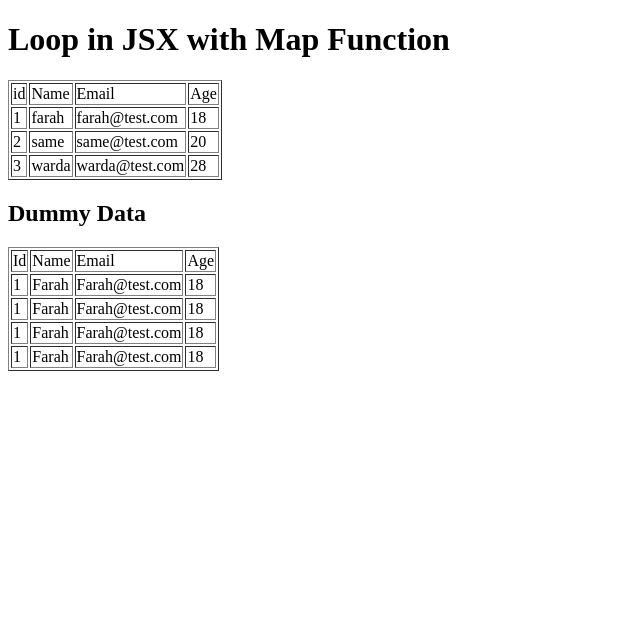
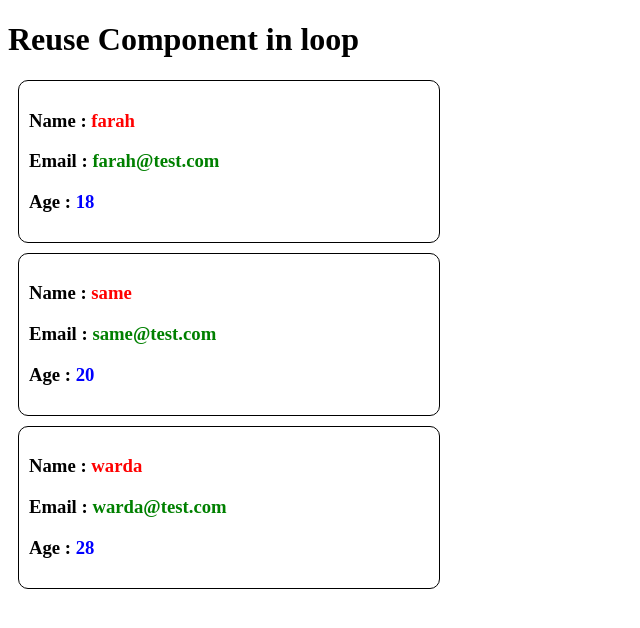
Before and after one commit to Farah-Saleem270/Reactjs-practice, a React (Vite) app: page / in a window 1280 px wide. Shown: the top 628 px of the page, without its empty margins (0-640 px from the left). Built offline with nearby package versions, Linux system fonts and the light colour scheme.

Commit message:
add some new code

```diff
--- a/src/App.jsx
+++ b/src/App.jsx
@@ -313,8 +313,23 @@
   ]
   return (
     <div>
-      <h1>Loop in JSX with Map Function</h1>
-      <table border={'1'}>
+
+
+      <h1> Reuse Component in loop</h1>
+      {
+       userData.map((user)=>[
+        <div key={user.id}>
+         <User user={user}/>
+        </div>
+       ])
+      }
+
+
+
+
+
+      {/* <h1>Loop in JSX with Map Function</h1> */}
+      {/* <table border={'1'}>
         <thead>
           <tr>
             <td>id</td>
@@ -336,13 +351,8 @@
 
           }
         </tbody>
-      </table>
-
-
-
-
-
-      <h2>Dummy Data</h2>
+      </table> */}
+      {/* <h2>Dummy Data</h2>
       <table border={'1'}>
         <thead>
           <tr>
@@ -378,7 +388,8 @@
             <td>18</td>
           </tr>
         </tbody>
-      </table>
+      </table> */}
+
     </div>
   )
 }
--- a/src/User.jsx
+++ b/src/User.jsx
@@ -1,5 +1,8 @@
 // function User({user}){
 //     console.log(name);
+
+import { use } from "react";
+
 
 //     return(
 //         <div>
@@ -15,11 +18,33 @@
 // export default User
 
 
-function User({name="New User"}){
-    return(
-        <div>
-            <h1>User Component</h1>
-            <h1>Hi, {name}</h1>
+// function User({name="New User"}){
+//     return(
+//         <div>
+//             <h1>User Component</h1>
+//             <h1>Hi, {name}</h1>
+//         </div>
+//     )
+// }
+
+// export default User;
+
+
+const User = ({ user }) => {
+    return (
+        <div style={
+            {
+                border: "1px solid black",
+                padding: "10px",
+                margin: "10px",
+                width: "400px",
+                borderRadius: "10px"
+            }
+        }>
+            {/* <h1>User Component</h1> */}
+            <h3>Name : <span style={{ color: 'red' }}>{user.name}</span></h3>
+            <h3>Email : <span style={{ color: 'green' }}>{user.email}</span></h3>
+            <h3>Age : <span style={{ color: 'blue' }}>{user.age}</span></h3>
         </div>
     )
 }
```
